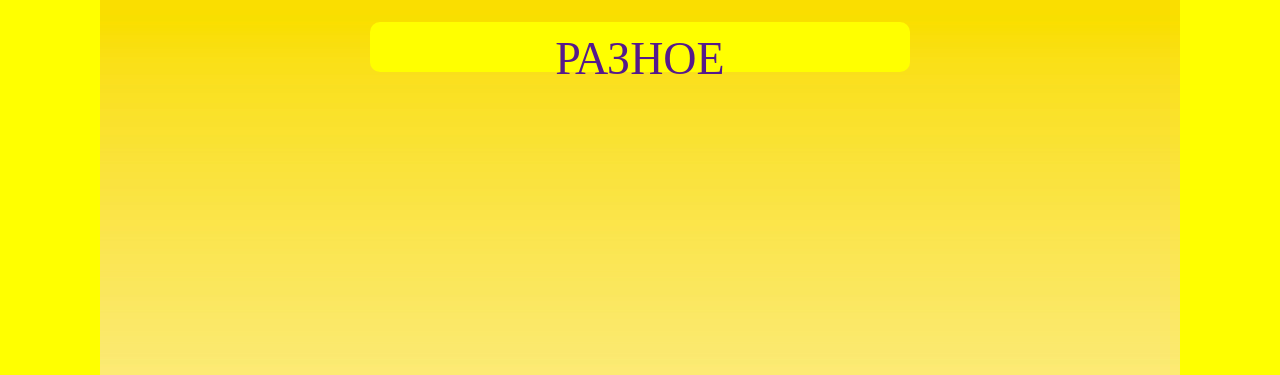
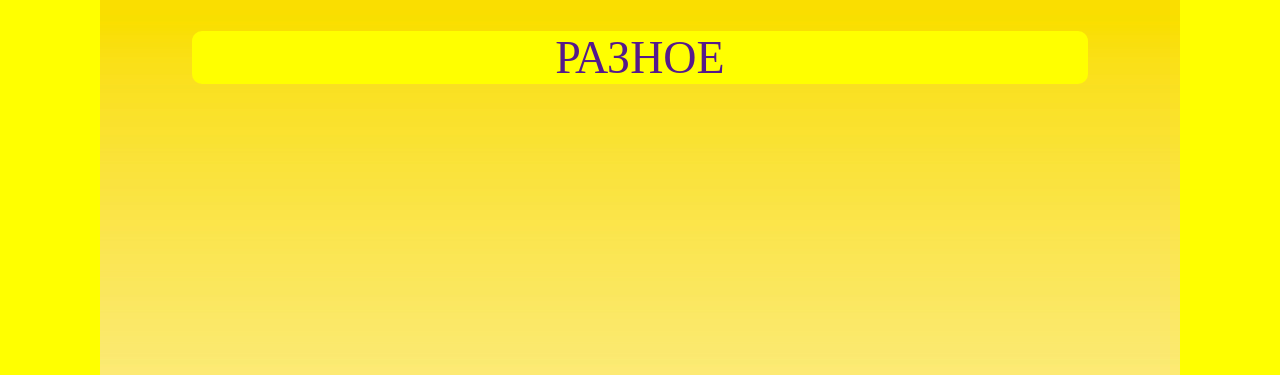
Before and after one commit to IgnatevD/phone_link, a plain HTML site: page index.html in a window 1280 px wide. Shown: the part 725-1100 px from the top of the page. Drawn offline with Linux system fonts and the light colour scheme.

Commit message:
Центрирование текста и картинки

```diff
--- a/css/styles.css
+++ b/css/styles.css
@@ -2,17 +2,24 @@
 }
 body {
   background-color: yellow;
+  margin: 0;
+  padding: 0;
 }
-.main {
-  width: 1080px;
+/* .main {
+  width: 100%;
   margin-left: auto;
   margin-right: auto;
-}
+} */
 
 .section {
   width: 100%;
   height: 1920px;
+
   background-image: url("../img/fon.jpg");
+  background-repeat: no-repeat;
+  background-position: center;
+  margin-left: auto;
+  margin-right: auto;
 }
 
 .list-style {
@@ -32,8 +39,8 @@ body {
 }
 
 .link-div {
-  width: 50%;
-  height: 50px;
+  width: 70%;
+  height: 50%;
   background-color: yellow;
   margin-left: auto;
   margin-right: auto;
@@ -46,7 +53,6 @@ body {
   display: inline-block;
   width: 100%;
   height: 100%;
-  padding-top: 10px;
 
   font-size: 46px;
   text-decoration: none;
```
